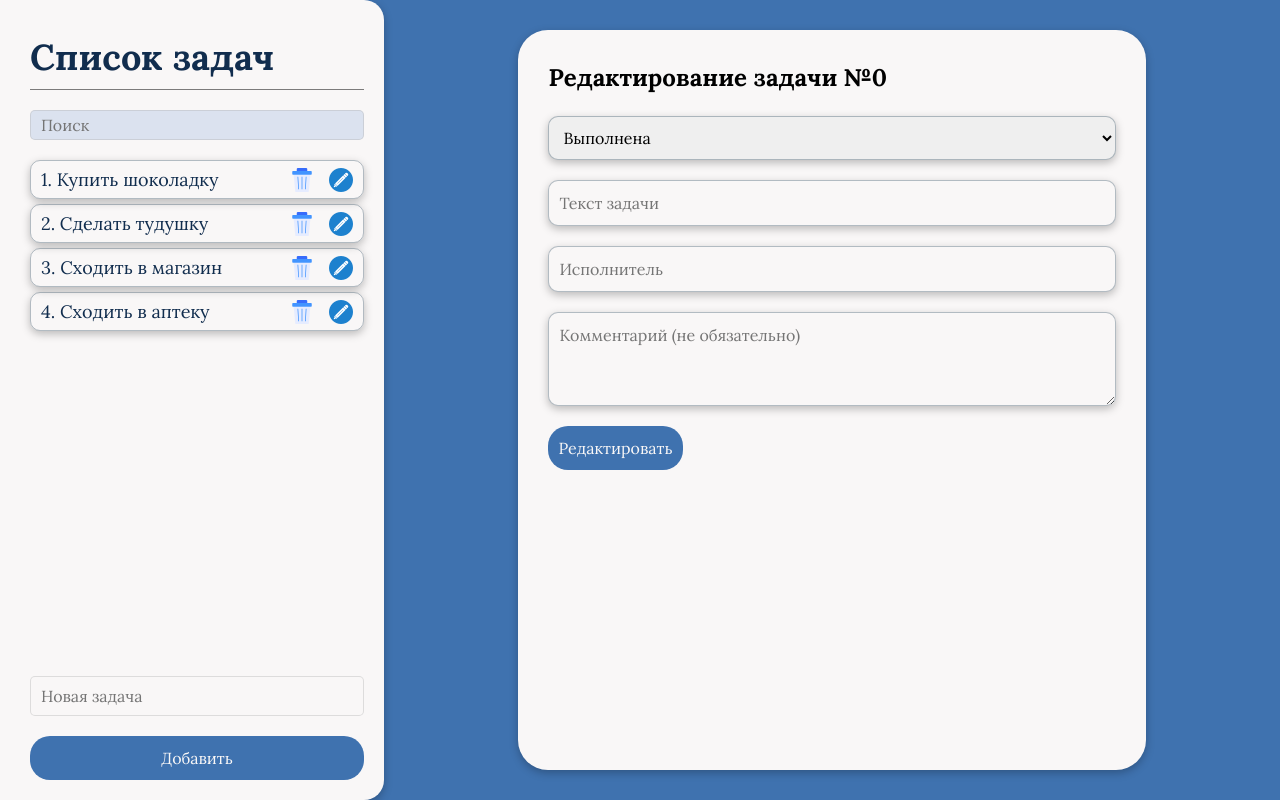
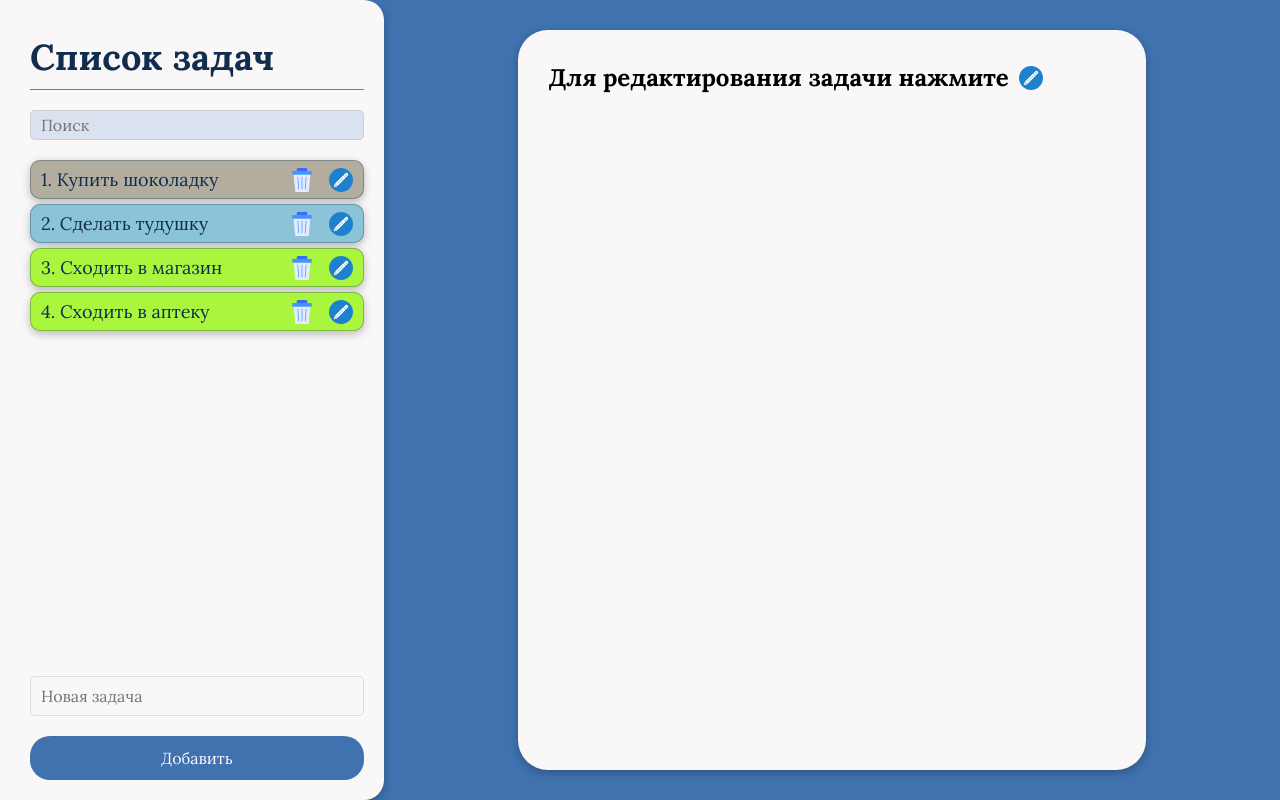
Before and after one commit to sanny410/todo_list, a React (Create React App) app: page / in a window 1280 px wide. Built offline with nearby package versions, Linux system fonts and the light colour scheme.

Commit message:
make color indication of tasks

```diff
--- a/src/components/TodoEdit/TodoEdit.tsx
+++ b/src/components/TodoEdit/TodoEdit.tsx
@@ -19,9 +19,14 @@ const TodoEdit = ({editTodoItem, setEditTodoItem, todo, setTodo}
 
     return (
         <div className="todo-list__edit-item">
+            {(editTodoItem.id === 0) ?
+                    <h2 className="edit-item__title">Для редактирования задачи нажмите  <img src={require('../../assets/edit.png')} alt="edit_task"/></h2>
+                    :
+                <>
                     <h2 className="edit-item__title">Редактирование задачи №{editTodoItem.id}</h2>
                     <form>
-                <select className="task__status" value={status} onChange={(event: React.ChangeEvent<HTMLSelectElement>) => setStatus(event.target.value)} >
+                        <select className="task__status" value={status}
+                                onChange={(event: React.ChangeEvent<HTMLSelectElement>) => setStatus(event.target.value)}>
                             <option className="status__item">Выполнена</option>
                             <option className="status__item">В процессе</option>
                             <option className="status__item">Ожидает</option>
@@ -43,7 +48,7 @@ const TodoEdit = ({editTodoItem, setEditTodoItem, todo, setTodo}
                                   onChange={(event: React.ChangeEvent<HTMLTextAreaElement>) => setComment(event.target.value)}/>
                         <button className="btn edit__task"
                                 onClick={(event) => {
-                    event.preventDefault()
+                                    event.preventDefault();
                                     let indexItem = todo.indexOf(editTodoItem);
                                     let newArr = todo.slice();
                                     newArr[indexItem] = {
@@ -52,7 +57,7 @@ const TodoEdit = ({editTodoItem, setEditTodoItem, todo, setTodo}
                                         status: status,
                                         executor: executor,
                                         comment: comment
-                    }
+                                    };
                                     setTodo(newArr);
                                     setEditTodoItem({
                                         id: 0,
@@ -60,10 +65,13 @@ const TodoEdit = ({editTodoItem, setEditTodoItem, todo, setTodo}
                                         status: "",
                                         executor: "",
                                         comment: ""
-                    })
+                                    });
                                 }}>
-                    Редактировать</button>
+                            Редактировать
+                        </button>
                     </form>
+                </>
+            }
         </div>
     );
 };
--- a/src/components/TodoEdit/style.css
+++ b/src/components/TodoEdit/style.css
@@ -7,7 +7,15 @@
   padding: 30px;
 }
 .todo-list__edit-item .edit-item__title {
+  display: flex;
+  flex-direction: row;
+  align-items: center;
   margin-bottom: 20px;
+}
+.todo-list__edit-item .edit-item__title img {
+  width: 24px;
+  height: 24px;
+  margin-left: 10px;
 }
 .todo-list__edit-item form {
   display: flex;
--- a/src/components/TodoEdit/style.scss
+++ b/src/components/TodoEdit/style.scss
@@ -7,7 +7,16 @@
   padding: 30px;
 
   .edit-item__title {
+    display: flex;
+    flex-direction: row;
+    align-items: center;
     margin-bottom: 20px;
+
+    img {
+      width: 24px;
+      height: 24px;
+      margin-left: 10px;
+    }
   }
 
   form {
--- a/src/components/TodoList/TodoItem.tsx
+++ b/src/components/TodoList/TodoItem.tsx
@@ -1,4 +1,4 @@
-import React from 'react';
+import React, {useEffect, useState} from 'react';
 import './style.scss'
 
 export type Task = {
@@ -9,10 +9,19 @@ export type Task = {
     comment: string
 }
 
-const TodoItem = ({item, id, setTodo, todo, setEditTodoItem, editTodoItem }:
+const TodoItem = ({item, id, setTodo, todo, setEditTodoItem}:
                       {item: Task, id: number, setTodo: Function, todo: Task[],
                           setEditTodoItem: Function, editTodoItem: Task}) => {
 
+    const [colorStatus, setColorStatus] = useState('expect');
+
+    useEffect(() => {
+        if(item.status === "Ожидает") {
+            setColorStatus('expect')
+        } else if(item.status === "В процессе") {
+            setColorStatus('in_the_process')
+        } else setColorStatus('finished')
+    }, [item.status])
 
     const deleteTask = (id: number) => {
         setTodo([...todo.filter((card: Task) => card.id !== item.id)])
@@ -28,7 +37,7 @@ const TodoItem = ({item, id, setTodo, todo, setEditTodoItem, editTodoItem }:
 
 
     return (
-        <li className="todo-list__item">
+        <li className={`todo-list__item ${colorStatus}`}>
             <div>{id}. {item.task} </div>
             <div className="icons">
                 <img src={require('../../assets/delete.png')} alt="delete_task" onClick={() => deleteTask(id)}/>
--- a/src/components/TodoList/style.css
+++ b/src/components/TodoList/style.css
@@ -38,6 +38,15 @@
 .todo-list .list__task .todo-list__item:hover {
   transform: scale(1);
 }
+.todo-list .list__task .todo-list__item.expect {
+  background-color: #B2AD9F;
+}
+.todo-list .list__task .todo-list__item.in_the_process {
+  background-color: #8BC3D9;
+}
+.todo-list .list__task .todo-list__item.finished {
+  background-color: #AAF53D;
+}
 .todo-list .list__task .todo-list__item .icons {
   display: flex;
   flex-direction: row;
--- a/src/components/TodoList/style.scss
+++ b/src/components/TodoList/style.scss
@@ -41,6 +41,18 @@
         transform: scale(1);
       }
 
+      &.expect {
+        background-color: #B2AD9F;
+      }
+
+      &.in_the_process {
+        background-color: #8BC3D9;
+      }
+
+      &.finished {
+        background-color: #AAF53D;
+      }
+
       .icons {
         display: flex;
         flex-direction: row;
```
Also changed, not shown: 2 other files (tests, documents, lock files or other folders). Lines whose indentation alone changed are shown as unchanged.
